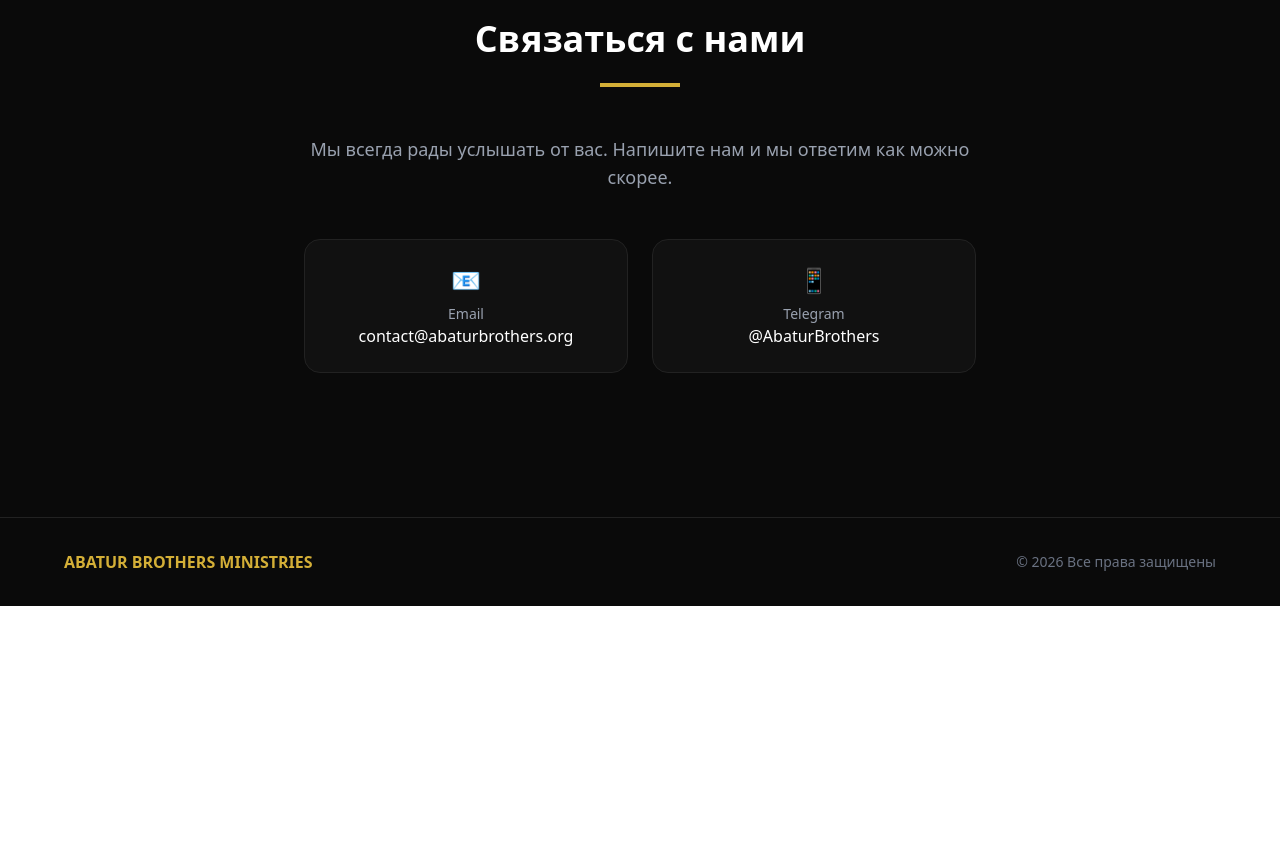
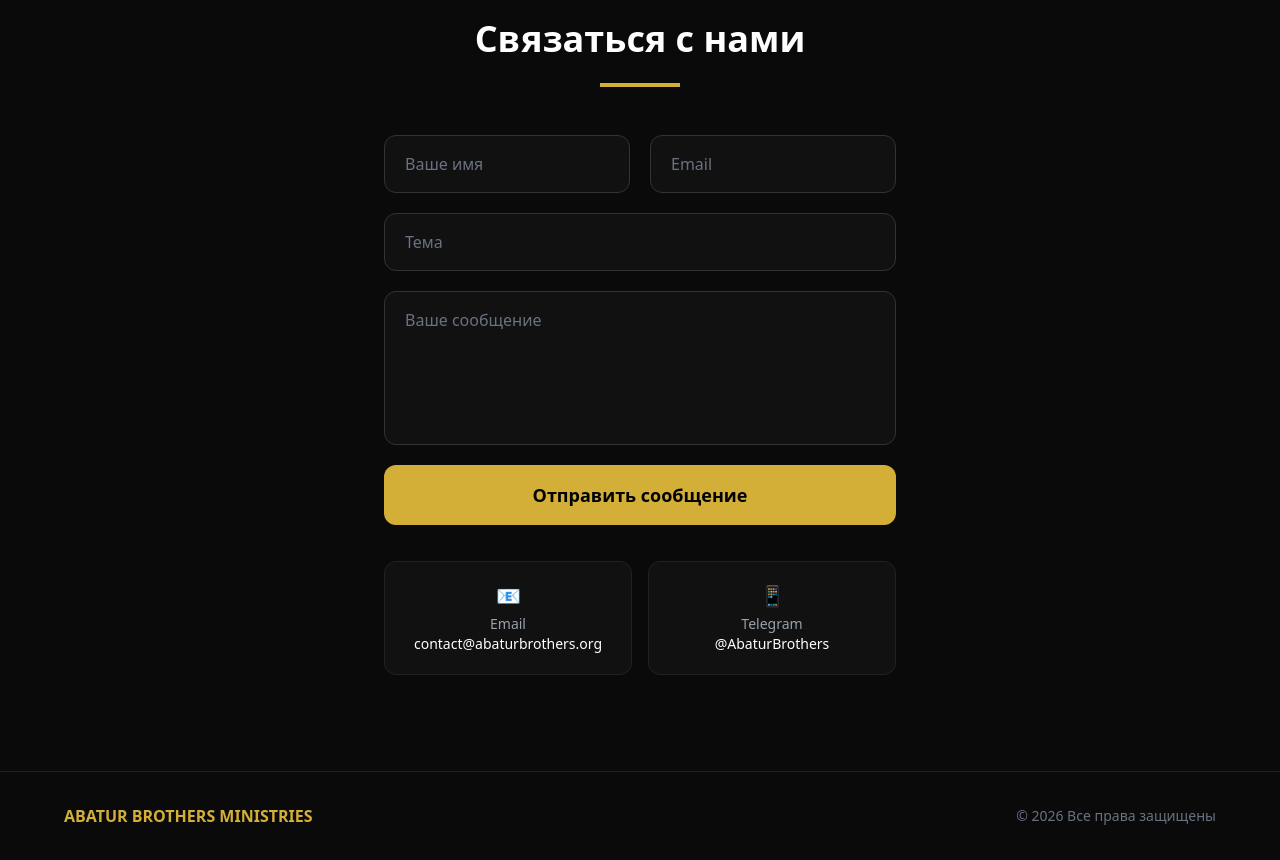
Before and after one commit to oabaturov-ops/abatur-brothers-ministries, a Next.js app: page / in a window 1280 px wide. Shown: the part 2223-3083 px from the top of the page. Before the commit the page ends 2829 px from the top, so only its background shows below. Built offline with nearby package versions, Linux system fonts and the light colour scheme.

Commit message:
Added contact form

```diff
--- /dev/null
+++ b/src/app/api/contact/route.ts
@@ -0,0 +1,4 @@
+export async function POST(request: Request) {
+  const data = await request.json();
+  return Response.json({ success: true, message: "Сообщение получено!" });
+}
--- a/src/app/page.tsx
+++ b/src/app/page.tsx
@@ -1,6 +1,65 @@
 "use client";
 
 import { useState } from 'react';
+function ContactForm() {
+  const [form, setForm]: any = useState({});
+  const [sent, setSent] = useState(false);
+
+  function handleChange(e: any) {
+    setForm({ ...form, [e.target.name]: e.target.value });
+  }
+
+  async function handleSubmit(e: any) {
+    e.preventDefault();
+    await fetch('/api/contact', {
+      method: 'POST',
+      headers: { 'Content-Type': 'application/json' },
+      body: JSON.stringify(form),
+    });
+    setSent(true);
+  }
+
+  if (sent) {
+    return (
+      <div className="max-w-lg mx-auto bg-[#111] border border-[#d4af37]/30 rounded-2xl p-10 text-center">
+        <div className="text-5xl mb-4">✝️</div>
+        <h3 className="text-2xl font-bold text-[#d4af37] mb-3">Спасибо!</h3>
+        <p className="text-gray-400">Ваше сообщение получено. Мы свяжемся с вами в ближайшее время.</p>
+      </div>
+    );
+  }
+
+  return (
+    <form onSubmit={handleSubmit} className="max-w-lg mx-auto flex flex-col gap-5">
+      <div className="grid sm:grid-cols-2 gap-5">
+        <input name="name" placeholder="Ваше имя" onChange={handleChange} required
+          className="bg-[#111] border border-[#333] rounded-xl px-5 py-4 text-white placeholder-gray-500 focus:border-[#d4af37] outline-none transition-colors" />
+        <input name="email" type="email" placeholder="Email" onChange={handleChange} required
+          className="bg-[#111] border border-[#333] rounded-xl px-5 py-4 text-white placeholder-gray-500 focus:border-[#d4af37] outline-none transition-colors" />
+      </div>
+      <input name="subject" placeholder="Тема" onChange={handleChange} required
+        className="bg-[#111] border border-[#333] rounded-xl px-5 py-4 text-white placeholder-gray-500 focus:border-[#d4af37] outline-none transition-colors" />
+      <textarea name="message" placeholder="Ваше сообщение" onChange={handleChange} required rows={5}
+        className="bg-[#111] border border-[#333] rounded-xl px-5 py-4 text-white placeholder-gray-500 focus:border-[#d4af37] outline-none transition-colors resize-none"></textarea>
+      <button type="submit"
+        className="bg-[#d4af37] text-black px-8 py-4 rounded-xl font-bold text-lg hover:bg-[#e6c248] transition-all hover:scale-[1.02] cursor-pointer border-none">
+        Отправить сообщение
+      </button>
+      <div className="grid sm:grid-cols-2 gap-4 mt-4">
+        <div className="bg-[#111] border border-[#222] rounded-xl p-5 text-center">
+          <div className="text-[#d4af37] text-xl mb-1">📧</div>
+          <p className="text-gray-400 text-sm">Email</p>
+          <p className="text-white font-medium text-sm">contact@abaturbrothers.org</p>
+        </div>
+        <div className="bg-[#111] border border-[#222] rounded-xl p-5 text-center">
+          <div className="text-[#d4af37] text-xl mb-1">📱</div>
+          <p className="text-gray-400 text-sm">Telegram</p>
+          <p className="text-white font-medium text-sm">@AbaturBrothers</p>
+        </div>
+      </div>
+    </form>
+  );
+}
 
 export default function Home() {
   const [menuOpen, setMenuOpen] = useState(false);
@@ -119,28 +178,14 @@ export default function Home() {
         </div>
       </section>
 
-      {/* Контакты */}
+            {/* Контакты */}
       <section id="contacts" className="py-24 px-6">
         <div className="max-w-2xl mx-auto text-center">
           <div className="text-[#d4af37] text-sm font-bold tracking-[4px] uppercase mb-4">Contact</div>
           <h2 className="text-4xl font-bold mb-6">Связаться с нами</h2>
           <div className="w-20 h-1 bg-[#d4af37] mx-auto mb-12"></div>
-          <p className="text-gray-400 text-lg mb-12">
-            Мы всегда рады услышать от вас. Напишите нам и мы ответим как можно скорее.
-          </p>
-          <div className="grid sm:grid-cols-2 gap-6 mb-12">
-            <div className="bg-[#111] border border-[#222] rounded-2xl p-6">
-              <div className="text-[#d4af37] text-2xl mb-2">📧</div>
-              <p className="text-gray-400 text-sm">Email</p>
-              <p className="text-white font-medium">contact@abaturbrothers.org</p>
-            </div>
-            <div className="bg-[#111] border border-[#222] rounded-2xl p-6">
-              <div className="text-[#d4af37] text-2xl mb-2">📱</div>
-              <p className="text-gray-400 text-sm">Telegram</p>
-              <p className="text-white font-medium">@AbaturBrothers</p>
-            </div>
-          </div>
         </div>
+        <ContactForm />
       </section>
 
       {/* Footer */}
```
